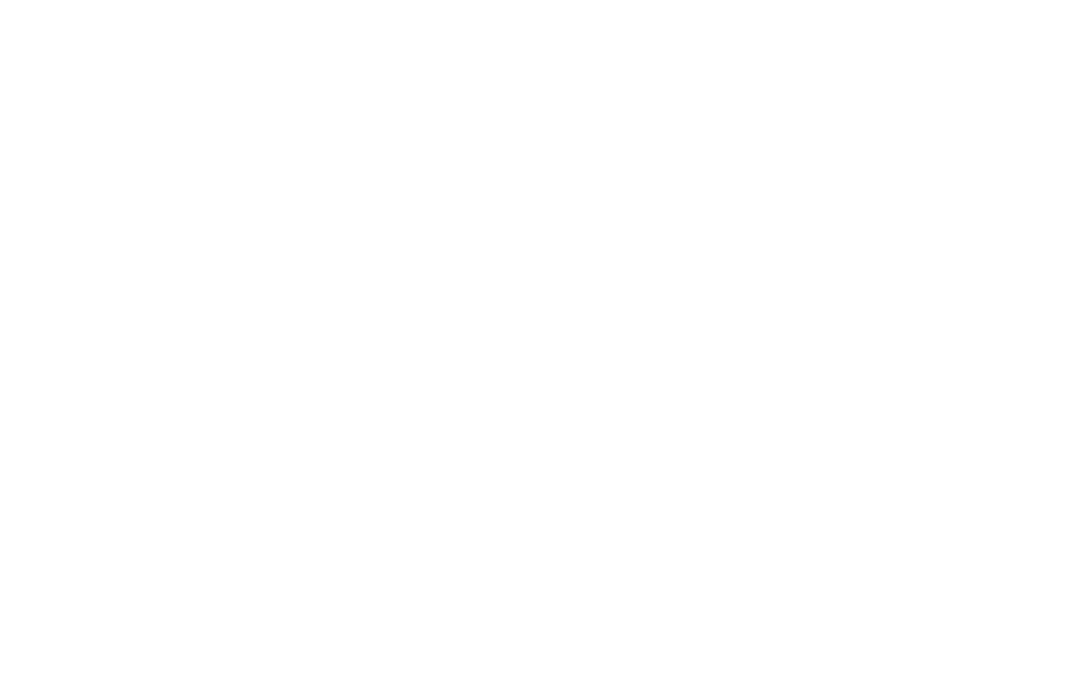
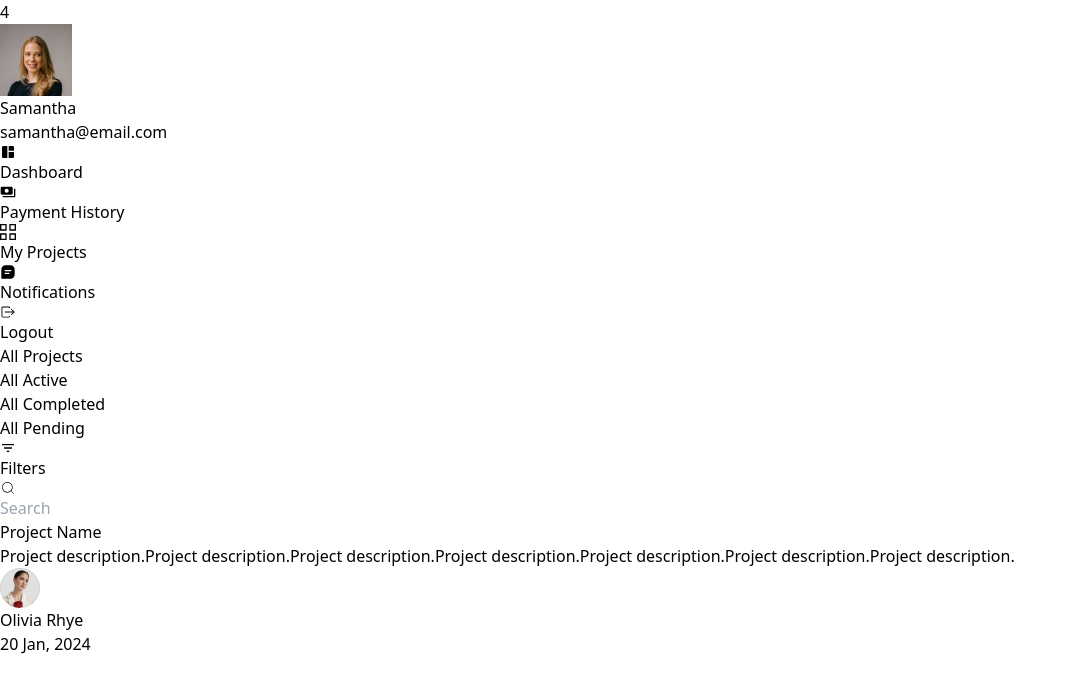
Before and after one commit to dimka90/Contractor-Agency, a React (Vite) app in the folder frontend/: page /projects in a window 1280 px wide. Before the commit this address had no page. Shown: the top 692 px of the page, without its empty margins (0-1077 px from the left). Built offline with nearby package versions, Linux system fonts and the light colour scheme.

Commit message:
contractor pages all done

```diff
--- a/frontend/src/App.jsx
+++ b/frontend/src/App.jsx
@@ -3,6 +3,9 @@
 // import Assign from "./pages/AssignContract";
 import Dashboard from "./pages/Dashboard";
 import { BrowserRouter as Router, Routes, Route } from "react-router-dom";
+import Login from "./pages/Login";
+import Projects from "./pages/Projects";
+import Payment from "./pages/Payment";
 
 function App() {
   return (
@@ -10,7 +13,10 @@
       <Router>
         <Routes>
           <Route path="/" element={<Layout />}>
+            {/* <Route path="/login" element={<Login />} /> */}
             <Route path="/dashboard" element={<Dashboard />} />
+            <Route path="/projects" element={<Projects />} />
+            <Route path="/payment" element={<Payment />} />
             <Route path="/assigncontract" element={<AssignContract />} />
           </Route>
         </Routes>
--- a/frontend/src/Layout.jsx
+++ b/frontend/src/Layout.jsx
@@ -6,23 +6,23 @@
 
 function Layout() {
   return (
-    <div className="grid grid-rows-layout grid-cols-[250px_1fr] h-screen">
+    <div className="grid grid-rows-layout grid-cols-[250px_1fr] n">
 
       <header className="row-span-1 col-span-full bg-green-600 text-white">
-        <Navbar />
+        {/* <Navbar /> */}
       </header>
 
 
-      <aside className="row-span-2 col-span-1 bg-green-600  text-white">
+      <aside className="row-span-2 col-span-1  text-white">
         <SideMenu />
       </aside>
 
 
-      <main className="row-span-2 col-span-1 bg-green-600 p-4 overflow-y-auto">
+      <main className="row-span-2 col-span-1 p-4 overflow-y-auto">
         <Outlet />
       </main>
       <footer className="row-span-1 col-span-full bg-green-600 border ">
-        <Footer/>
+        {/* <Footer/> */}
       </footer>
     </div>
   );
--- a/frontend/src/components/ContractorBody.jsx
+++ b/frontend/src/components/ContractorBody.jsx
@@ -5,8 +5,8 @@
 import WelcomeCard from "./WelcomCard"
 
 function ContractorBody(){
-    return <div className="bg-white m-[15px]  rounded-3xl flex gap-4">
-        <div className="w-[80%] p-[15px]">
+    return <div className="bg-white rounded-3xl flex gap-4 ">
+        <div className="w-[75%] p-[15px]">
             <WelcomeCard />
             <ProjectName />
             <RecentProjects />
--- a/frontend/src/components/SideMenu.jsx
+++ b/frontend/src/components/SideMenu.jsx
@@ -10,10 +10,10 @@
 
 function SideMenu() {
   return (
-    <div className="text-white min-h-screen flex flex-col justify-between p-[20px]">
+    <div className="text-white h-screen flex flex-col justify-between p-[20px]">
       <div>
         <div>
-          <span className="bg-[#DC3434] lg:text-[13px] font-semibold lg:px-2 lg:py-0.5 rounded-full absolute left-20 top-5">
+          <span className="bg-[#DC3434] lg:text-[13px] font-semibold lg:px-2 lg:py-0.5 rounded-full absolute left-20 ">
             4
           </span>
           <img src={profileImage} alt="" className="rounded-lg" />
@@ -26,9 +26,9 @@
         <div>
           <ul className="lg:text-base flex flex-col lg:gap-[35px]">
             <li className="font-semibold"><MdSpaceDashboard  className="inline text-white text-xl mr-3"/><Link to="/dashboard">Dashboard</Link></li>
-            <li className=""><MdSpaceDashboard  className="inline text-white text-xl mr-3"/><Link to="/assign-contract">Assign Contract</Link></li>
-            <li><MdPayments  className="inline text-xl text-white mr-3"/>Payment History</li>
-            <li><GrProjects className="inline text-xl text-white mr-3"/>My Projects</li>
+            {/* <li className=""><MdSpaceDashboard  className="inline text-white text-xl mr-3"/><Link to="/assign-contract">Assign Contract</Link></li> */}
+            <li><MdPayments  className="inline text-xl text-white mr-3"/><Link to="/payment"> Payment History</Link></li>
+            <li><GrProjects className="inline text-xl text-white mr-3"/> <Link to="/projects">My Projects</Link></li>
             <li><BiSolidMessageSquareDetail className="inline text-xl text-white mr-3"/>Notifications</li>
           </ul>
         </div>
--- /dev/null
+++ b/frontend/src/pages/Login.jsx
@@ -0,0 +1,9 @@
+function Login(){
+    return <div>
+        <div className="h-screen bg-gradient-to-b from-[#00B24E] to-[#00644C]">
+
+        </div>
+    </div>
+}
+
+export default Login
--- /dev/null
+++ b/frontend/src/pages/Payment.jsx
@@ -0,0 +1,56 @@
+import { CiSearch } from "react-icons/ci";
+import { MdFilterList } from "react-icons/md";
+import { IoMdArrowDown } from "react-icons/io";
+
+function Payment() {
+  return (
+    <div className="bg-white rounded-3xl  p-7 h-screen">
+      <h3 className="text-[20px] font-semibold mb-10">Payment History</h3>
+      <div className="flex gap-2">
+        <button className="border border-gray-300 py-1 px-3 rounded-md">
+          <MdFilterList className="inline text-lg mr-1" />
+          Filters
+        </button>
+        <div className="border border-gray-300 py-1 px-3 rounded-md w-[85%]">
+          <CiSearch className="inline mr-1 text-lg text-gray-600" />
+          <input type="search" name="" id="" placeholder="Search" />
+        </div>
+      </div>
+
+      <div className="mt-7 bg-[#F4F4F4] p-5" >
+        <table className="table-fixed font-norma w-full text-xs">
+          <thead className="border-b border-gray-500">
+            <tr>
+              <td className="py-2">
+                Transaction ID <IoMdArrowDown className="inline text-base" />
+              </td>
+              <td className="py-2">Amount</td>
+              <td className="py-2">End date</td>
+              <td className="py-2">Status</td>
+            </tr>
+          </thead>
+          <tbody>
+            <tr>
+              <td className="pt-3">TRX890123456</td>
+              <td className="pt-3">20 eth</td>
+              <td className="text-[#475467] pt-3 ">06/08/2024</td>
+              <td className="text-[#475467] bg-white border rounded-sm inline mt-3">
+                Completetd
+              </td>
+            </tr>
+            <tr>
+              <td className="pt-3">TRX890123456</td>
+              <td className="pt-3">20 eth</td>
+              <td className="text-[#475467] pt-3">06/08/2024</td>
+              <td className="text-[#475467] bg-white border rounded-sm inline mt-9">
+                Cancelled
+              </td>
+            </tr>
+          </tbody>
+        </table>
+      </div>
+    </div>
+  );
+}
+
+export default Payment;
--- /dev/null
+++ b/frontend/src/pages/Projects.jsx
@@ -0,0 +1,64 @@
+import avatar from "../assets/Avatar.png";
+import { MdFilterList } from "react-icons/md";
+import { CiSearch } from "react-icons/ci";
+
+function Projects() {
+  return (
+    <div className="bg-white rounded-3xl  p-7 h-screen">
+      <h3 className="text-[20px] font-semibold mb-10">All Projects</h3>
+
+      <div className="flex justify-between">
+        <ul className="flex gap-3">
+          <li>
+            <button className="border border-gray-300 py-1 px-3 rounded-md">
+              All Active
+            </button>
+          </li>
+          <li>
+            <button className="border border-gray-300 py-1 px-3 rounded-md ">
+              All Completed
+            </button>
+          </li>
+          <li>
+            <button className="border border-gray-300 py-1 px-3 rounded-md">
+              All Pending
+            </button>
+          </li>
+        </ul>
+        <div className="flex gap-3">
+          <button className="border border-gray-300 py-1 px-3 rounded-md">
+            <MdFilterList className="inline text-lg mr-1" />
+            Filters
+          </button>
+          <div className="border border-gray-300 py-1 px-3 rounded-md">
+            <CiSearch className="inline mr-1 text-lg text-gray-600" />
+            <input type="search" name="" id="" placeholder="Search" />
+          </div>
+        </div>
+      </div>
+
+      <div className="grid lg:grid-cols-3 gap-3 mt-6">
+        <div className="bg-[#F4F4F4] border border-[#00CA9A99] p-3 rounded-xl">
+          <p className="text-2xl text-[#101828] font-semibold">Project Name</p>
+          <p className="mt-4 text-[#475467]">
+            Project description.Project description.Project description.Project
+            description.Project description.Project description.Project
+            description.
+          </p>
+          <div className="flex gap-2 mt-4">
+            <div>
+              <img src={avatar} alt="" />
+            </div>
+
+            <div>
+              <p className="font-semibold">Olivia Rhye</p>
+              <p className="text-[#475467]">20 Jan, 2024</p>
+            </div>
+          </div>
+        </div>
+      </div>
+    </div>
+  );
+}
+
+export default Projects;
```
Also changed, not shown: frontend/src/assets/Avatar.png (added).
